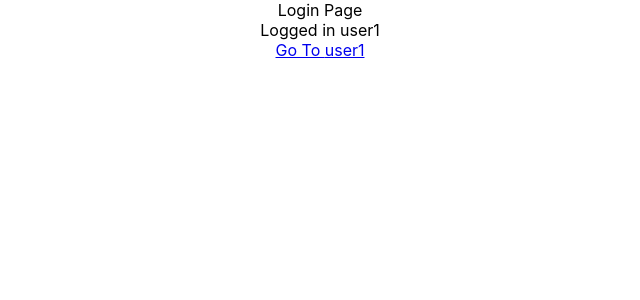
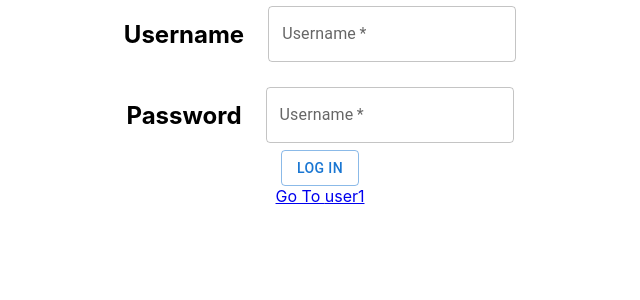
Before and after one commit to MayyarAA/MicroServiceApp, a React (Create React App) app in the folder clientsideapp/: page /login in a window 1280 px wide. Shown: the top 300 px of the page, without its empty margins (320-960 px from the left). Built offline with nearby package versions, Linux system fonts and the light colour scheme; no server answers.

Commit message:
added ui for login

```diff
--- a/clientsideapp/src/Components/Auth/Login.js
+++ b/clientsideapp/src/Components/Auth/Login.js
@@ -1,25 +1,112 @@
 import React, { useContext, useEffect } from 'react';
 import { UserDataContext } from '../Context/Context.js';
-import { Link } from 'react-router-dom';
+import { Link, useHistory } from 'react-router-dom';
+import { UserObject } from '../Objects/UserObject.js';
+// import { Redirect, useHistory } from 'react-router-dom';
 import { UserProfileRoute } from '../../Routes/UserProfileRoute.js';
-import { UserObject } from '../Objects/UserObject.js';
+import { AuthenticateUserService } from '../../Services/AuthService/AuthenticateUserService.js';
+import Button from '@mui/material/Button';
+import TextField from '@mui/material/TextField';
+import { Grid } from '@material-ui/core';
 function Login() {
 	const { userId, setUserId } = useContext(UserDataContext);
-	const { userObject, setUserObject } = useContext(UserDataContext);
+	const {
+		userObject,
+		setUserObject,
+		unAuthenticatedUserObj,
+		setUnAuthenticatedUserObj,
+	} = useContext(UserDataContext);
 	useEffect(() => {
 		let userObject = new UserObject('6194cac522f034395880e7ad', 'user1');
 		setUserId('user1');
 		setUserObject(userObject);
 	}, [userId]);
-	// });
 
 	return (
 		<div>
-			<div>Login Page</div>
-			<div>Logged in {userId}</div>
+			<Grid container spacing={3} alignItems='center' justify='center'>
+				<Grid item>
+					<h2> Username</h2>
+				</Grid>
+				<Grid item>
+					<LoginUserNameComponent />
+				</Grid>
+			</Grid>
+
+			<Grid container spacing={3} alignItems='center' justify='center'>
+				<Grid item>
+					<h2> Password</h2>
+				</Grid>
+				<Grid item>
+					<LoginUserPasswordComponent />
+				</Grid>
+			</Grid>
+			<DeleteLinkSubmitButton />
+
 			<Link to={UserProfileRoute.ProfilePage}>Go To {userId}</Link>
 		</div>
 	);
 }
 
+function LoginUserNameComponent() {
+	const { unAuthenticatedUserObj, setUnAuthenticatedUserObj } = useContext(UserDataContext);
+	let unAuthUserObj = unAuthenticatedUserObj;
+	return (
+		<div>
+			<TextField
+				required
+				label='Username'
+				id='outlined-required'
+				onChange={(e) => {
+					unAuthUserObj.username = e.target.value;
+					setUnAuthenticatedUserObj(unAuthUserObj);
+				}}
+			/>
+		</div>
+	);
+}
+
+function LoginUserPasswordComponent() {
+	const { unAuthenticatedUserObj, setUnAuthenticatedUserObj } = useContext(UserDataContext);
+	let unAuthUserObj = unAuthenticatedUserObj;
+	return (
+		<div>
+			<TextField
+				required
+				label='Username'
+				id='outlined-required'
+				onChange={(e) => {
+					unAuthUserObj.password = e.target.value;
+					setUnAuthenticatedUserObj(unAuthUserObj);
+				}}
+			/>
+		</div>
+	);
+}
+
+function DeleteLinkSubmitButton() {
+	const history = useHistory();
+	const { unAuthenticatedUserObj } = useContext(UserDataContext);
+	const callAuthenticateUserService = () => {
+		return AuthenticateUserService(unAuthenticatedUserObj);
+	};
+
+	let button = (
+		<div>
+			<Button
+				variant='outlined'
+				onClick={() => {
+					if (callAuthenticateUserService()) {
+						history.push(UserProfileRoute.ProfilePage);
+					}
+					console.log('error not auth');
+				}}>
+				Log in
+			</Button>
+		</div>
+	);
+
+	return <div>{button}</div>;
+}
+
 export { Login };
--- a/clientsideapp/src/Components/Context/Context.js
+++ b/clientsideapp/src/Components/Context/Context.js
@@ -1,5 +1,6 @@
 import React, { createContext, useState } from 'react';
 import { UserObject } from '../Objects/UserObject.js';
+import { UnAuthenticatedUserObj } from '../Objects/UnAuthenticatedUserObj.js';
 import { EditUserLinkObj } from '../Objects/UserLinkObj.js';
 
 const UserDataContext = createContext();
@@ -13,6 +14,9 @@ const UserDataContextProvider = (props) => {
 	const [editedLinkObj, setEditedLinkObj] = useState(new EditUserLinkObj('', '', '', ''));
 	const [userSubmittingNewLink, setUserSubmittingNewLink] = useState(false);
 	const [renderUserLinksUserInput, setRenderUserLinksUserInput] = useState(false);
+	const [unAuthenticatedUserObj, setUnAuthenticatedUserObj] = useState(
+		new UnAuthenticatedUserObj('intial', 'intial')
+	);
 	return (
 		<UserDataContext.Provider
 			value={{
@@ -32,6 +36,8 @@ const UserDataContextProvider = (props) => {
 				setUserSubmittingNewLink,
 				renderUserLinksUserInput,
 				setRenderUserLinksUserInput,
+				unAuthenticatedUserObj,
+				setUnAuthenticatedUserObj,
 			}}>
 			{props.children}
 		</UserDataContext.Provider>
--- a/clientsideapp/src/Components/EditProfile/DeleteUserLinks/DeleteLinkSubmitButton.js
+++ b/clientsideapp/src/Components/EditProfile/DeleteUserLinks/DeleteLinkSubmitButton.js
@@ -1,4 +1,4 @@
-import React, { useContext, useEffect, useState } from 'react';
+import React, { useContext } from 'react';
 import { UserDataContext } from '../../Context/Context.js';
 import Button from '@mui/material/Button';
 import { DeleteUserProfileLinksService } from '../../../Services/LinksService/DeleteUserProfileLinksService.js';
--- /dev/null
+++ b/clientsideapp/src/Components/Objects/UnAuthenticatedUserObj.js
@@ -0,0 +1,6 @@
+function UnAuthenticatedUserObj(username, userpassword) {
+	this.username = username;
+	this.password = userpassword;
+}
+
+export { UnAuthenticatedUserObj };
--- a/clientsideapp/src/Components/TextFields/TextFields.js
+++ b/clientsideapp/src/Components/TextFields/TextFields.js
@@ -27,7 +27,7 @@ function UserLinkNameTextField(props) {
 
 function UserLinkURLTextField(props) {
 	const [linkURLValue, setLinkURLValue] = useState();
-	const { editedLinkObj, setEditedLinkObj } = useContext(UserDataContext);
+	const { setEditedLinkObj } = useContext(UserDataContext);
 	return (
 		<div>
 			<TextField
--- /dev/null
+++ b/clientsideapp/src/Pages/LoginPage.js
@@ -0,0 +1,6 @@
+import { Login } from '../Components/Auth/Login.js';
+function LoginPage() {
+	//
+}
+
+export { LoginPage };
--- /dev/null
+++ b/clientsideapp/src/Services/AuthService/AuthenticateUserService.js
@@ -0,0 +1,31 @@
+import axios from 'axios';
+import dotenv from 'dotenv';
+
+dotenv.config();
+const baseURL = process.env.REACT_APP_LOCALHOSTURL;
+
+function AuthenticateUserService(unAuthenticatedUserObj) {
+	return AuthenticateUserServiceAPI(unAuthenticatedUserObj);
+}
+
+const AuthenticateUserServiceAPI = async (unAuthenticatedUserObj) => {
+	let url = `${baseURL}/auth/login`;
+	console.log(JSON.stringify(unAuthenticatedUserObj));
+
+	await axios
+		.post(url, unAuthenticatedUserObj)
+		.then((res) => {
+			console.log(res + ' res.status ' + res.status);
+			if (res.status === 200) {
+				console.log('inside if ' + res.status);
+				return true;
+				// return <Redirect to={UserProfileRoute.ProfilePage} />;
+			}
+		})
+		.catch((err) => {
+			console.log(err);
+			return false;
+		});
+};
+
+export { AuthenticateUserService };
--- a/clientsideapp/src/Services/LinksService/AddNewUserLinksService.js
+++ b/clientsideapp/src/Services/LinksService/AddNewUserLinksService.js
@@ -15,7 +15,6 @@ function AddNewUserLinksService(linkName, linkURL, linkImage, userObject) {
 	let userLinkObject = { link: linkURL, linkName: linkName, linkImage: linkImage };
 	addNewLinkExistingUserObj.userDataObject.push(userLinkObject);
 	addNewLinkExistingUserObj.userName = userObject.userName;
-	// console.log(JSON.stringify(addNewLinkExistingUserObj));
 	deletUserProfileLinksAPI(addNewLinkExistingUserObj);
 }
 const deletUserProfileLinksAPI = async (addNewLinkExistingUserObj) => {
```
